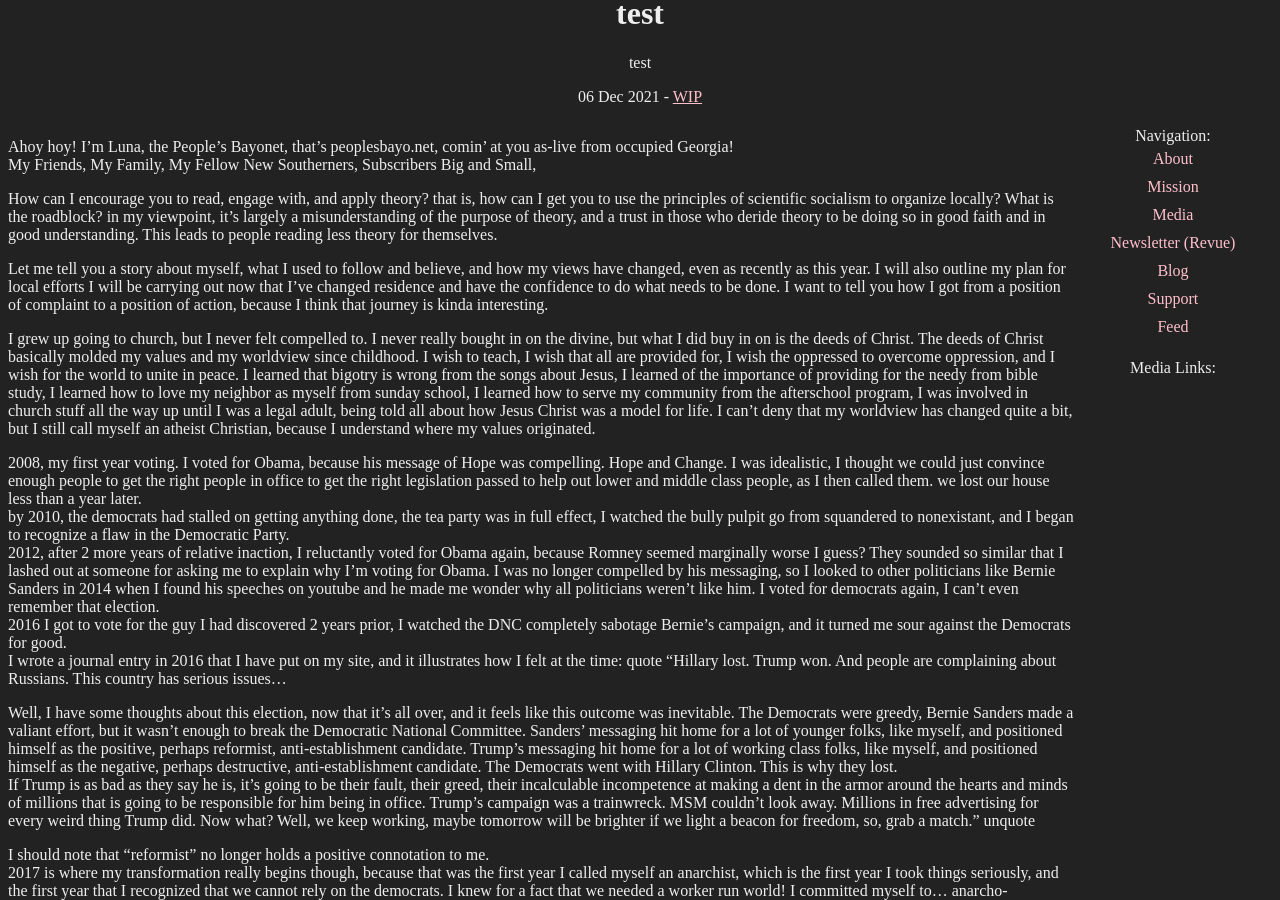
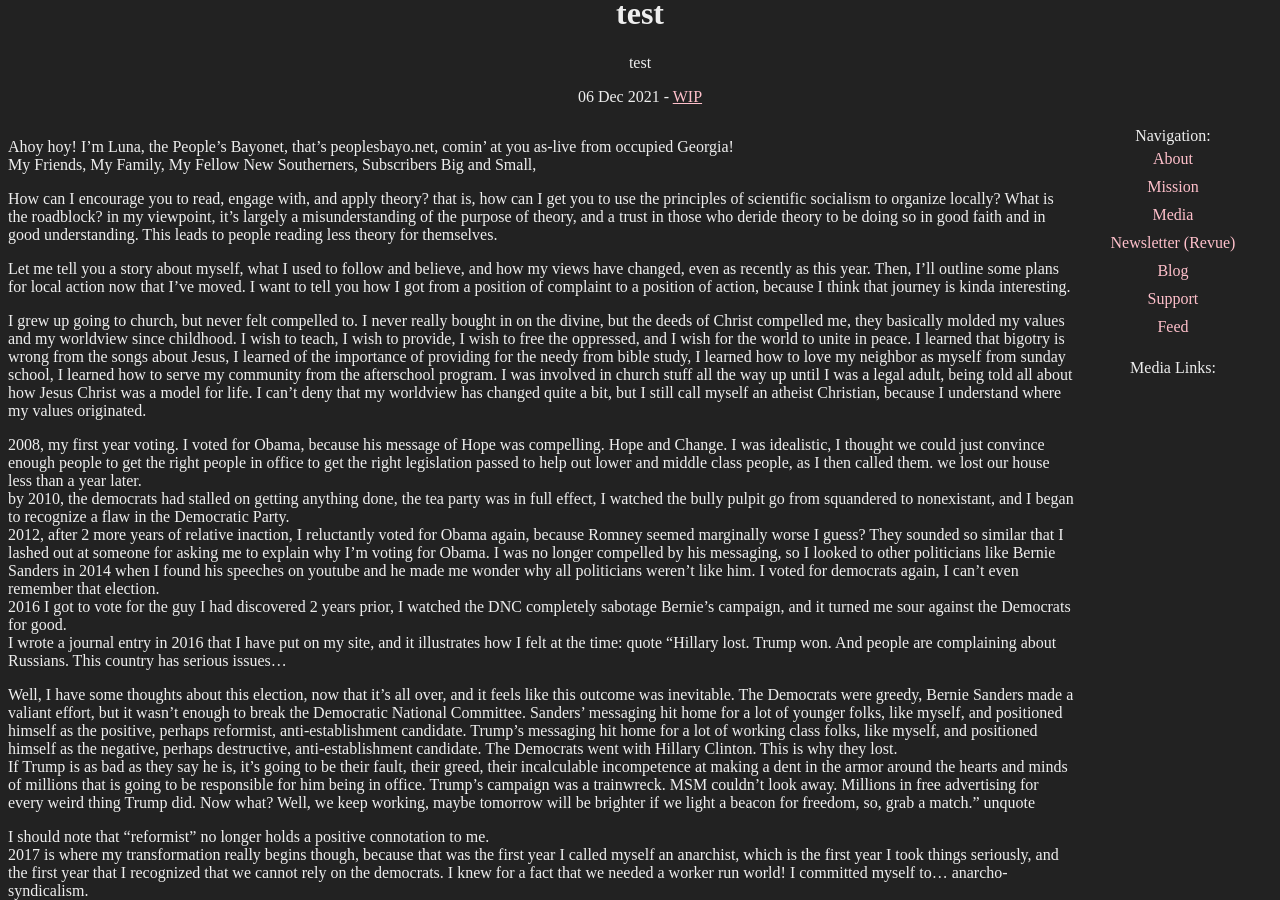
Before and after one commit to madcountess/lockhartblog, a Jekyll site: the page built from _posts/wip/2021-12-25-newsouth13.md, in a window 1280 px wide and 900 px high, scrolled down 338 px. Built offline with Jekyll 4.4.1, drawn with Linux system fonts in a browser that asks for light colours; some of the changed text lies outside the part shown.

Commit message:
starting edit 2

```diff
--- a/_posts/wip/2021-12-25-newsouth13.md
+++ b/_posts/wip/2021-12-25-newsouth13.md
@@ -11,9 +11,9 @@ My Friends, My Family, My Fellow New Southerners, Subscribers Big and Small,
 
 How can I encourage you to read, engage with, and apply theory? that is, how can I get you to use the principles of scientific socialism to organize locally? What is the roadblock? in my viewpoint, it's largely a misunderstanding of the purpose of theory, and a trust in those who deride theory to be doing so in good faith and in good understanding. This leads to people reading less theory for themselves.
 
-Let me tell you a story about myself, what I used to follow and believe, and how my views have changed, even as recently as this year. I will also outline my plan for local efforts I will be carrying out now that I've changed residence and have the confidence to do what needs to be done. I want to tell you how I got from a position of complaint to a position of action, because I think that journey is kinda interesting.
+Let me tell you a story about myself, what I used to follow and believe, and how my views have changed, even as recently as this year. Then, I'll outline some plans for local action now that I've moved. I want to tell you how I got from a position of complaint to a position of action, because I think that journey is kinda interesting.
 
-I grew up going to church, but I never felt compelled to. I never really bought in on the divine, but what I did buy in on is the deeds of Christ. The deeds of Christ basically molded my values and my worldview since childhood. I wish to teach, I wish that all are provided for, I wish the oppressed to overcome oppression, and I wish for the world to unite in peace. I learned that bigotry is wrong from the songs about Jesus, I learned of the importance of providing for the needy from bible study, I learned how to love my neighbor as myself from sunday school, I learned how to serve my community from the afterschool program, I was involved in church stuff all the way up until I was a legal adult, being told all about how Jesus Christ was a model for life. I can't deny that my worldview has changed quite a bit, but I still call myself an atheist Christian, because I understand where my values originated.
+I grew up going to church, but never felt compelled to. I never really bought in on the divine, but the deeds of Christ compelled me, they basically molded my values and my worldview since childhood. I wish to teach, I wish to provide, I wish to free the oppressed, and I wish for the world to unite in peace. I learned that bigotry is wrong from the songs about Jesus, I learned of the importance of providing for the needy from bible study, I learned how to love my neighbor as myself from sunday school, I learned how to serve my community from the afterschool program. I was involved in church stuff all the way up until I was a legal adult, being told all about how Jesus Christ was a model for life. I can't deny that my worldview has changed quite a bit, but I still call myself an atheist Christian, because I understand where my values originated.
 
 2008, my first year voting. I voted for Obama, because his message of Hope was compelling. Hope and Change. I was idealistic, I thought we could just convince enough people to get the right people in office to get the right legislation passed to help out lower and middle class people, as I then called them. we lost our house less than a year later.
 by 2010, the democrats had stalled on getting anything done, the tea party was in full effect, I watched the bully pulpit go from squandered to nonexistant, and I began to recognize a flaw in the Democratic Party.
```
Also changed, not shown: other parts of _posts/wip/2021-12-25-newsouth13.md (+1 -1 lines).
